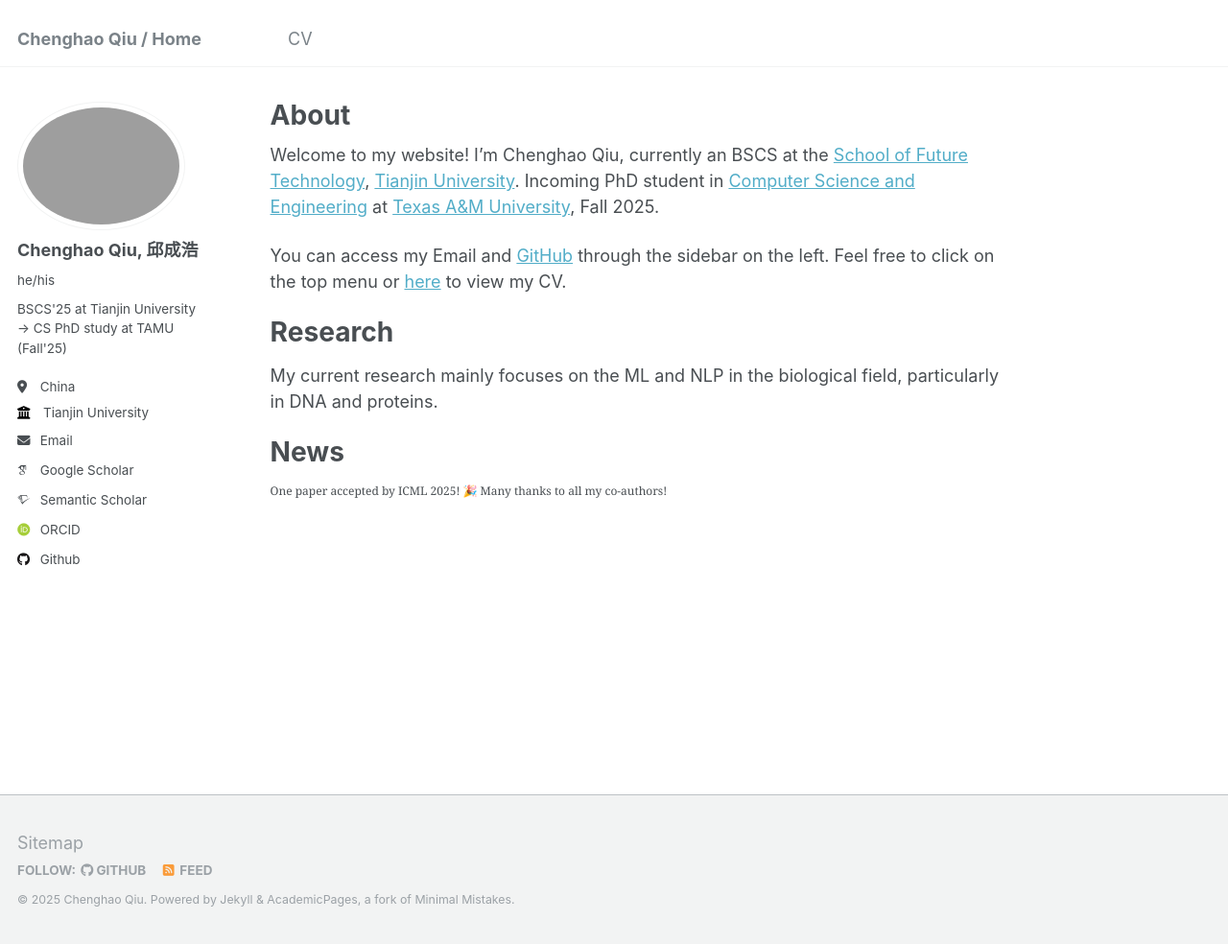
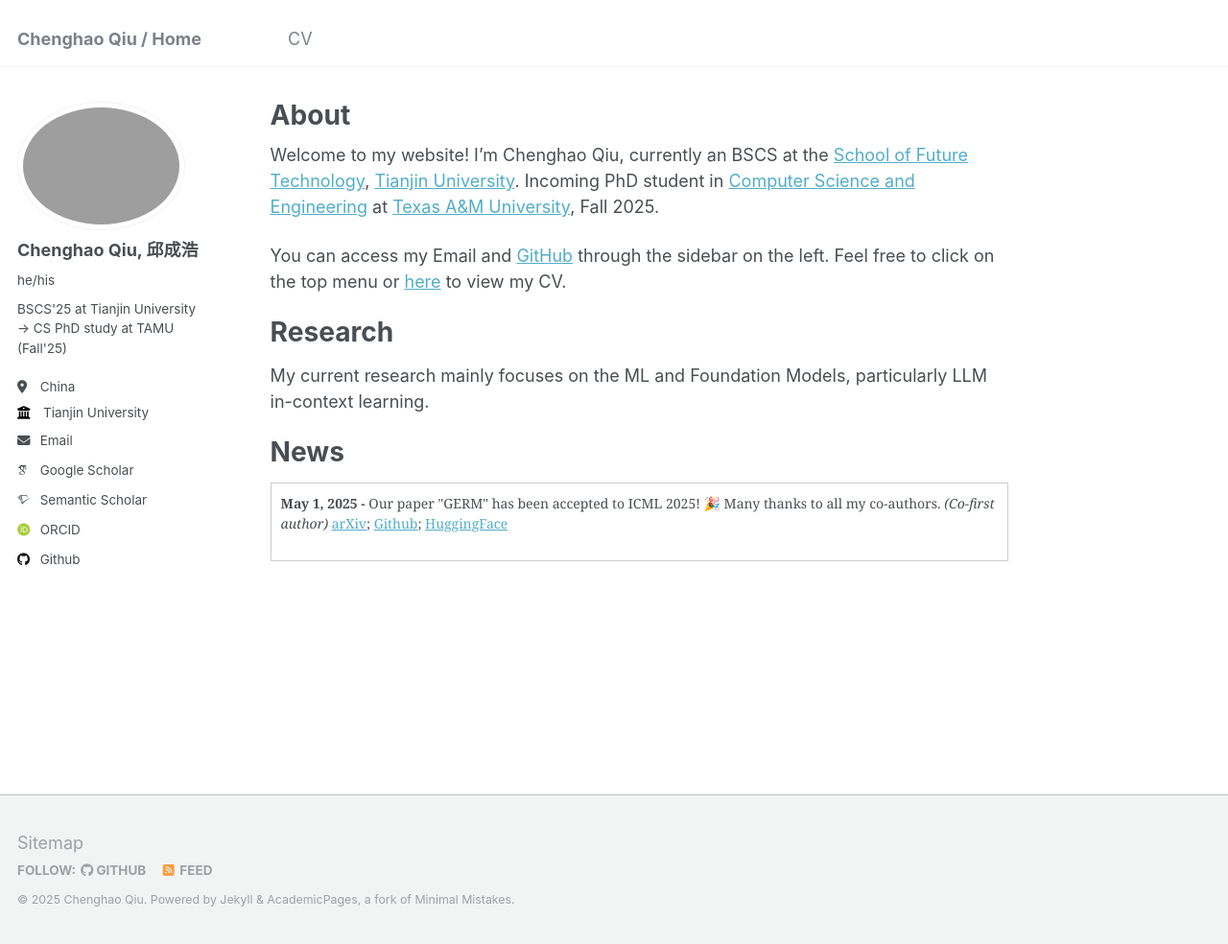
Before and after one commit to Chenghao-Qiu/Chenghao-Qiu.github.io, a Jekyll site: the page built from _pages/about.md, in a window 1280 px wide and 984 px high. Shown: the whole window at 96% size. Built offline with Jekyll 4.4.1, drawn with Linux system fonts in a browser that asks for light colours; some web fonts are replaced.

Commit message:
update news

```diff
--- a/_pages/about.md
+++ b/_pages/about.md
@@ -13,13 +13,24 @@ You can access my Email and [GitHub](https://github.com/Chenghao-Qiu) through th
 
 Research
 ======
-My current research mainly focuses on the ML and NLP in the biological field, particularly in DNA and proteins.
+My current research mainly focuses on the ML and Foundation Models, particularly LLM in-context learning.
 
 News
 ======
-<p style="font-size:12px; font-family:Georgia, serif;">
-  One paper accepted by ICML 2025! 🎉 Many thanks to all my co-authors!
-</p>
+<div style="max-height: 200px; overflow-y: auto; border: 1px solid #ccc; padding: 10px;">
+  <p style="font-size:14px; font-family:Georgia, serif;">
+    <span style="color: #; font-weight: bold;">May 1, 2025 -</span>
+    Our paper "GERM" has been accepted to ICML 2025! 🎉 Many thanks to all my co-authors.
+    <em>(Co-first author)</em>
+    <a href="https://arxiv.org/abs/2505.00598 " target="_blank">arXiv</a>;
+    <a href="https://github.com/MAGICS-LAB/GERM" target="_blank">Github</a>;
+    <a href="https://huggingface.co/collections/magicslabnu/germ-67f5e49e710956423d549e9b" target="_blank">HuggingFace</a>
+  </p>
+  <!-- 添加更多新闻条目 -->
+  <!-- <p style="font-size:14px; font-family:Georgia, serif;">
+    Another news item here...
+  </p> -->
+</div>
 
 
 
```
